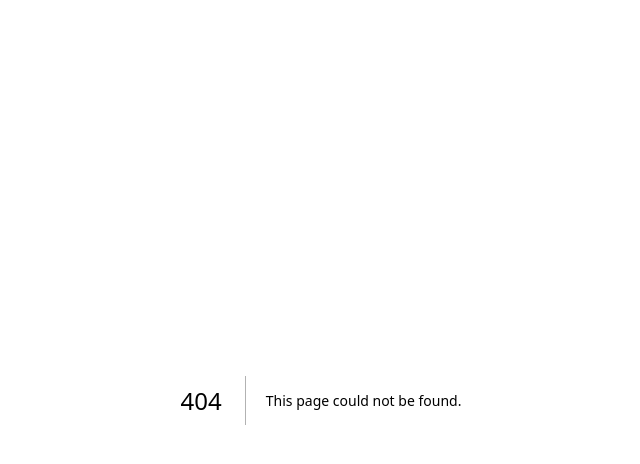
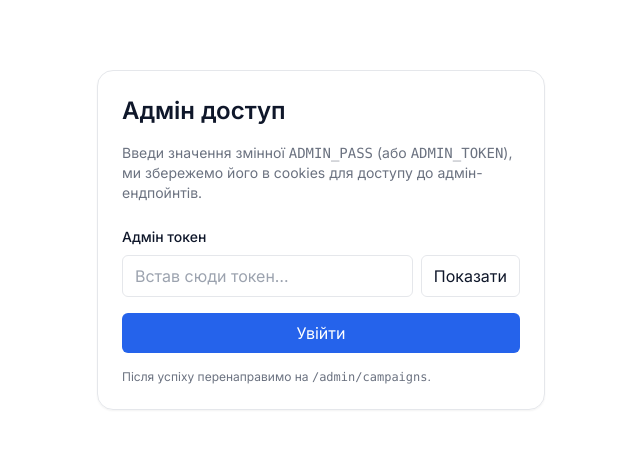
Before and after one commit to yurashko-ux/P-3-0, a Next.js app in the folder web/: page /auth in a window 1280 px wide. Before the commit this address had no page. Shown: the top 464 px of the page, without its empty margins (319-959 px from the left). Built offline with nearby package versions, Linux system fonts and the light colour scheme.

Commit message:
Create page.tsx

```diff
--- /dev/null
+++ b/web/app/(admin)/auth/page.tsx
@@ -0,0 +1,83 @@
+// web/app/(admin)/auth/page.tsx
+'use client';
+
+import { useEffect, useState } from 'react';
+import { useRouter, useSearchParams } from 'next/navigation';
+
+function setCookie(name: string, value: string, days = 30) {
+  if (typeof document === 'undefined') return;
+  const d = new Date();
+  d.setTime(d.getTime() + days * 24 * 60 * 60 * 1000);
+  const expires = 'expires=' + d.toUTCString();
+  document.cookie = `${name}=${encodeURIComponent(value)}; ${expires}; path=/; SameSite=Lax`;
+}
+
+export default function AdminAuthPage() {
+  const router = useRouter();
+  const search = useSearchParams();
+  const [value, setValue] = useState('');
+  const [show, setShow] = useState(false);
+  const redirectTo = search.get('to') || '/admin/campaigns';
+
+  useEffect(() => {
+    if (typeof document === 'undefined') return;
+    const has =
+      document.cookie.includes('admin_pass=') ||
+      document.cookie.includes('admin_token=');
+    if (has) router.replace(redirectTo);
+  }, [router, redirectTo]);
+
+  function submit(e: React.FormEvent) {
+    e.preventDefault();
+    const token = value.trim();
+    if (!token) return;
+    setCookie('admin_pass', token);
+    setCookie('admin_token', token);
+    router.replace(redirectTo);
+  }
+
+  return (
+    <div className="min-h-[60vh] flex items-center justify-center p-6">
+      <form
+        onSubmit={submit}
+        className="w-full max-w-md rounded-2xl border p-6 shadow-sm"
+      >
+        <h1 className="text-2xl font-semibold mb-4">Адмін доступ</h1>
+        <p className="text-sm text-gray-500 mb-6">
+          Введи значення змінної <code>ADMIN_PASS</code> (або <code>ADMIN_TOKEN</code>),
+          ми збережемо його в cookies для доступу до адмін-ендпойнтів.
+        </p>
+        <label className="block text-sm font-medium mb-2">Адмін токен</label>
+        <div className="flex items-center gap-2 mb-4">
+          <input
+            type={show ? 'text' : 'password'}
+            value={value}
+            onChange={(e) => setValue(e.target.value)}
+            placeholder="Встав сюди токен…"
+            className="flex-1 rounded-md border px-3 py-2 outline-none"
+            autoFocus
+          />
+          <button
+            type="button"
+            onClick={() => setShow((s) => !s)}
+            className="rounded-md border px-3 py-2"
+            aria-label="toggle-visibility"
+          >
+            {show ? 'Сховати' : 'Показати'}
+          </button>
+        </div>
+
+        <button
+          type="submit"
+          className="w-full rounded-md bg-blue-600 px-4 py-2 text-white hover:bg-blue-700"
+        >
+          Увійти
+        </button>
+
+        <p className="text-xs text-gray-500 mt-4">
+          Після успіху перенаправимо на <code>{redirectTo}</code>.
+        </p>
+      </form>
+    </div>
+  );
+}
```
